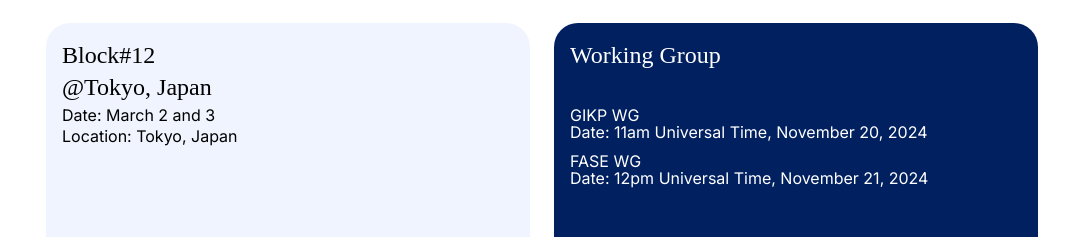
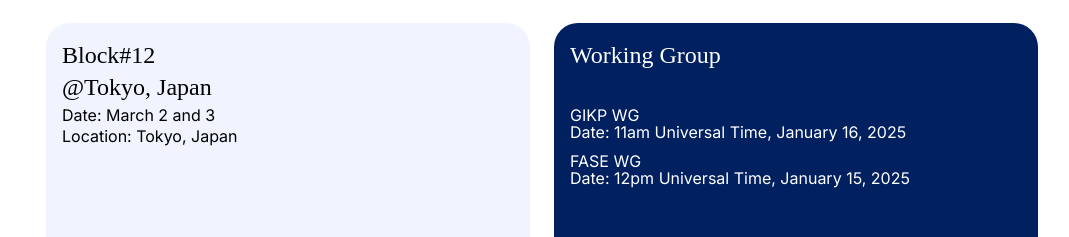
Before and after one commit to bgin-global/bgin-homepage, a Next.js app: page / in a window 1280 px wide. Shown: the part 1200-1437 px from the top of the page, without its empty margins (98-1167 px from the left). Built offline with nearby package versions, Linux system fonts and the light colour scheme.

Commit message:
Update upcomingEvents.ts

```diff
--- a/contents/upcomingEvents.ts
+++ b/contents/upcomingEvents.ts
@@ -15,10 +15,10 @@ export const upcomingLayer2Meetup = {
 export const upcomingWGCalls = [
   {
     wgTitle: "GIKP WG",
-    date: "11am Universal Time, November 20, 2024",
+    date: "11am Universal Time, January 16, 2025",
   },
   {
     wgTitle: "FASE WG",
-    date: "12pm Universal Time, November 21, 2024",
+    date: "12pm Universal Time, January 15, 2025",
   },
 ];
```
